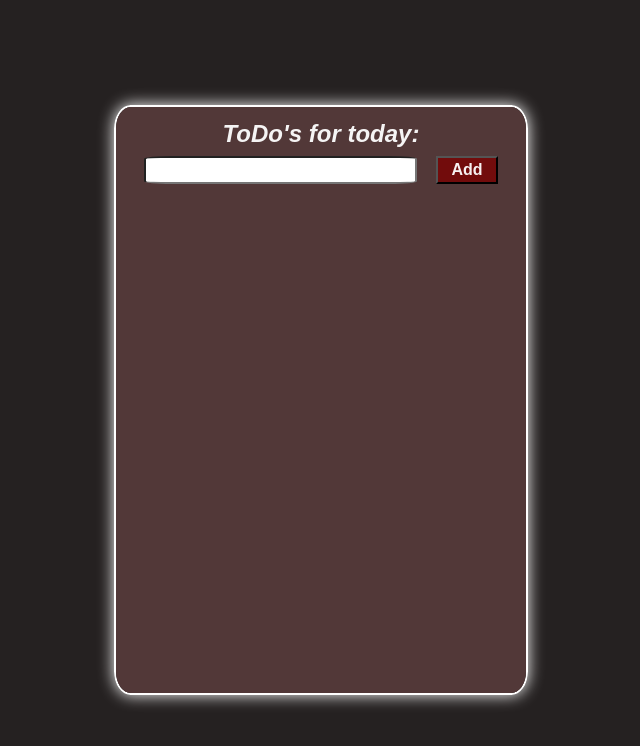
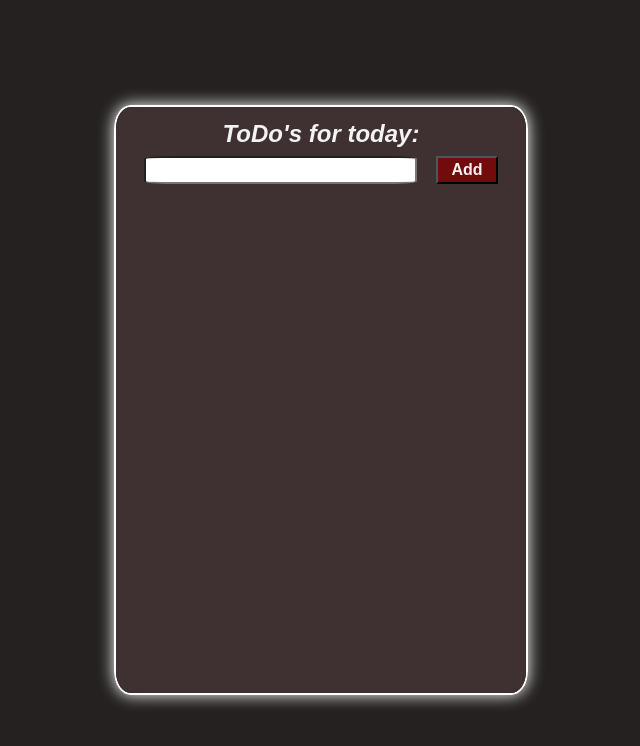
Before and after one commit to Quazar8/ReactToDo, a React app: page / in a window 1280 px wide. Shown: the top 746 px of the page, without its empty margins (303-943 px from the left). Built offline with nearby package versions, Linux system fonts and the light colour scheme.

Commit message:
Bacground color change of main container

```diff
--- a/src/styles/app.css
+++ b/src/styles/app.css
@@ -21,7 +21,7 @@
 }
 
 .main-container {
-    background-color: #523838;
+    background-color: #3f3131;
     position: relative;
     margin-right: 2.5%;
     z-index: 2;
```
